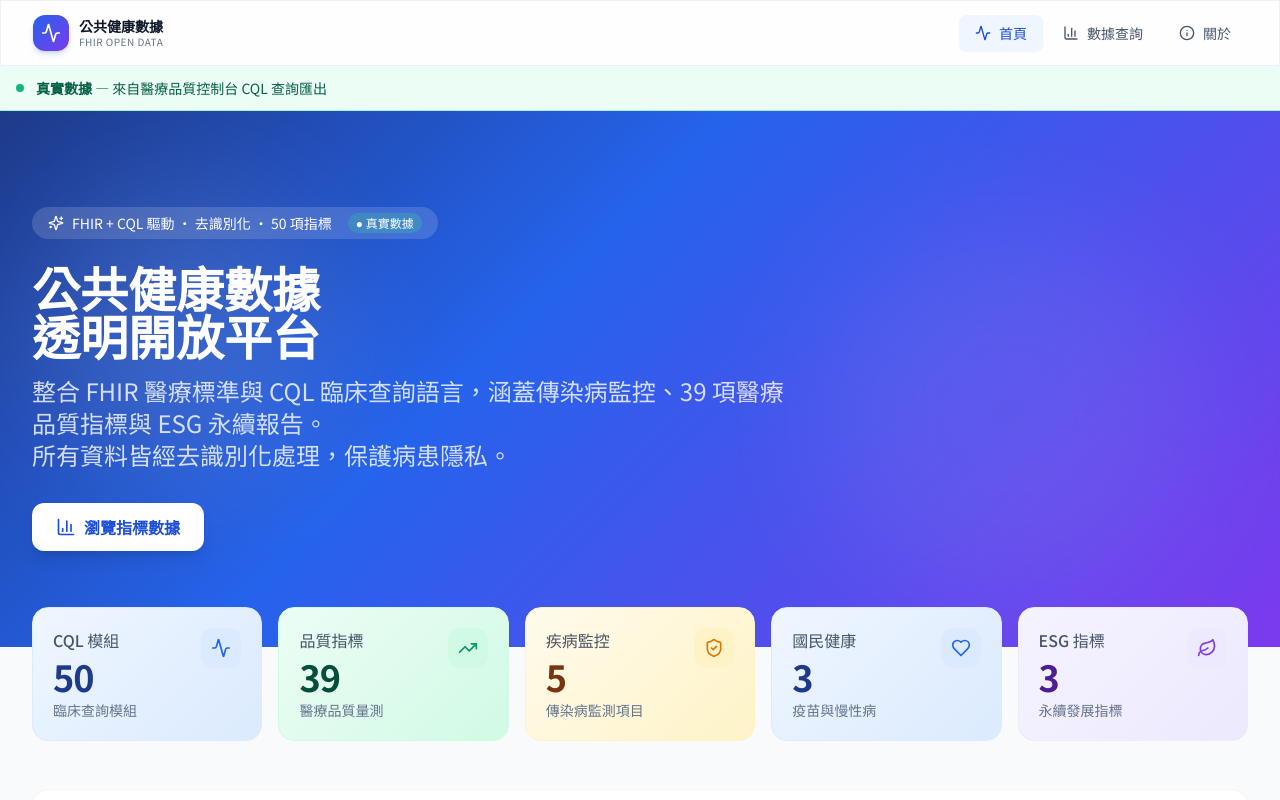
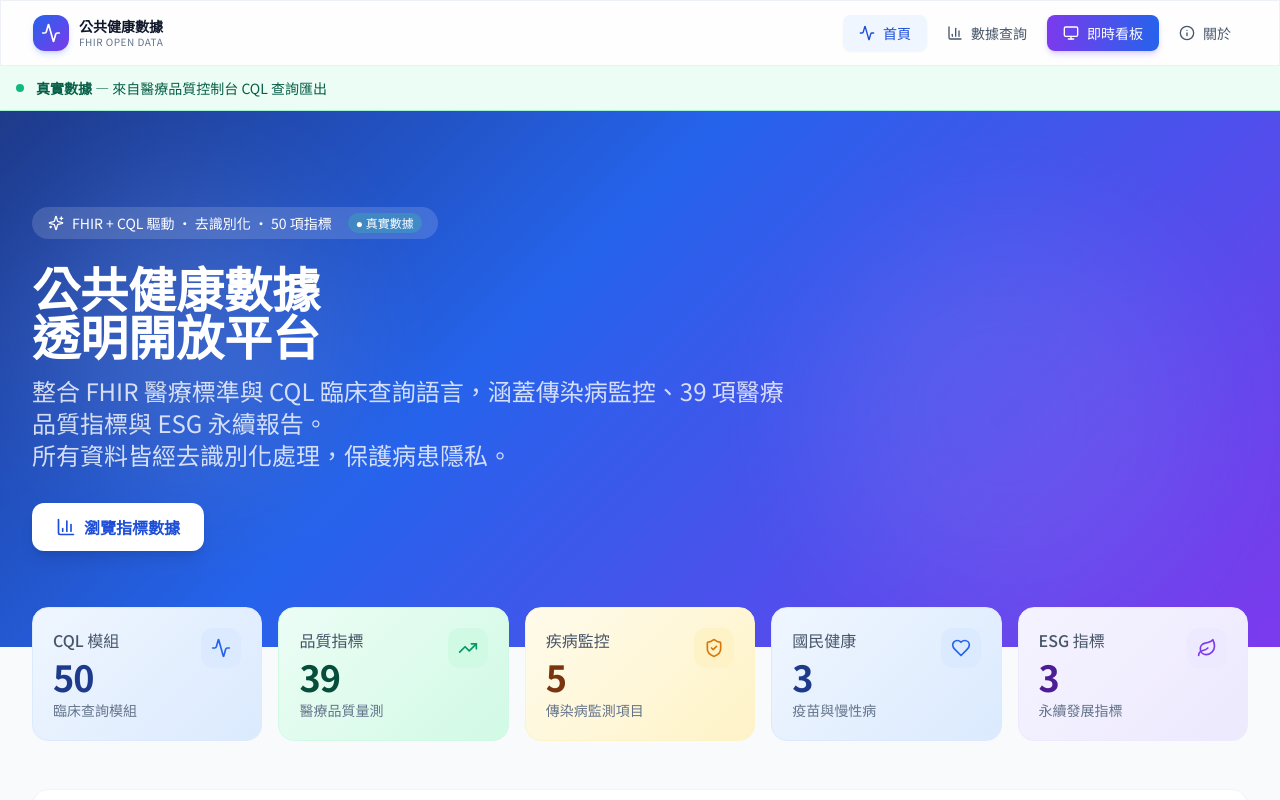
Before and after one commit to tony19840205/public-health-dashboard, a Next.js app: page / in a window 1280 px wide. Shown: the top 800 px of the page. Built offline with nearby package versions, Linux system fonts and the light colour scheme.

Commit message:
feat: navbar 新增「即時看板」按鈕 (紫藍漸層特效)

```diff
--- a/components/navbar.tsx
+++ b/components/navbar.tsx
@@ -2,13 +2,14 @@
 
 import Link from 'next/link';
 import { usePathname } from 'next/navigation';
-import { Activity, BarChart3, Info, Menu, X } from 'lucide-react';
+import { Activity, BarChart3, Info, Menu, X, Monitor } from 'lucide-react';
 import { useState } from 'react';
 import { cn } from '@/lib/utils';
 
 const navLinks = [
   { href: '/', label: '首頁', icon: Activity },
   { href: '/data/', label: '數據查詢', icon: BarChart3 },
+  { href: '/dashboard/', label: '即時看板', icon: Monitor, isSpecial: true },
   { href: '/about/', label: '關於', icon: Info },
 ];
 
@@ -33,7 +34,7 @@ export function Navbar() {
 
           {/* Desktop nav */}
           <div className="hidden md:flex items-center gap-1">
-            {navLinks.map(({ href, label, icon: Icon }) => {
+            {navLinks.map(({ href, label, icon: Icon, isSpecial }) => {
               const isActive = pathname === href || pathname === href.slice(0, -1);
               return (
                 <Link
@@ -41,9 +42,11 @@ export function Navbar() {
                   href={href}
                   className={cn(
                     'flex items-center gap-2 px-4 py-2 rounded-lg text-sm font-medium transition-all',
-                    isActive
-                      ? 'bg-blue-50 text-blue-700 shadow-sm'
-                      : 'text-slate-600 hover:text-slate-900 hover:bg-slate-100'
+                    isSpecial && !isActive
+                      ? 'bg-gradient-to-r from-violet-600 to-blue-600 text-white shadow-md shadow-violet-500/25 hover:shadow-lg hover:shadow-violet-500/40'
+                      : isActive
+                        ? 'bg-blue-50 text-blue-700 shadow-sm'
+                        : 'text-slate-600 hover:text-slate-900 hover:bg-slate-100'
                   )}
                 >
                   <Icon className="w-4 h-4" />
@@ -66,7 +69,7 @@ export function Navbar() {
         {/* Mobile nav */}
         {mobileOpen && (
           <div className="md:hidden pb-4 border-t border-slate-100 pt-3">
-            {navLinks.map(({ href, label, icon: Icon }) => {
+            {navLinks.map(({ href, label, icon: Icon, isSpecial }) => {
               const isActive = pathname === href || pathname === href.slice(0, -1);
               return (
                 <Link
@@ -75,9 +78,11 @@ export function Navbar() {
                   onClick={() => setMobileOpen(false)}
                   className={cn(
                     'flex items-center gap-3 px-4 py-3 rounded-lg text-sm font-medium transition-all',
-                    isActive
-                      ? 'bg-blue-50 text-blue-700'
-                      : 'text-slate-600 hover:bg-slate-50'
+                    isSpecial && !isActive
+                      ? 'bg-gradient-to-r from-violet-600 to-blue-600 text-white shadow-md'
+                      : isActive
+                        ? 'bg-blue-50 text-blue-700'
+                        : 'text-slate-600 hover:bg-slate-50'
                   )}
                 >
                   <Icon className="w-4 h-4" />
```
